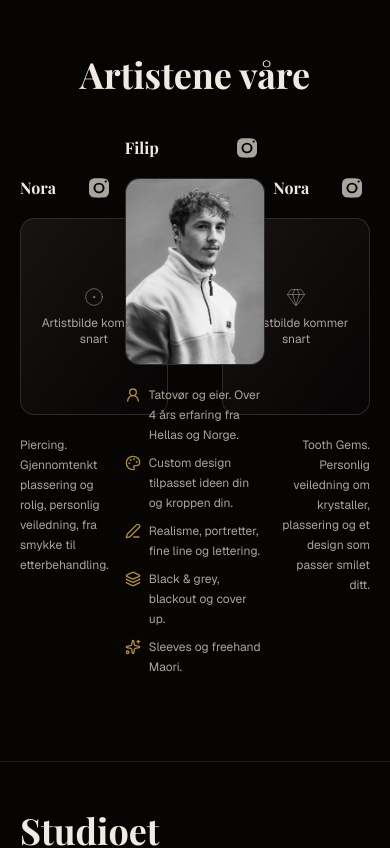
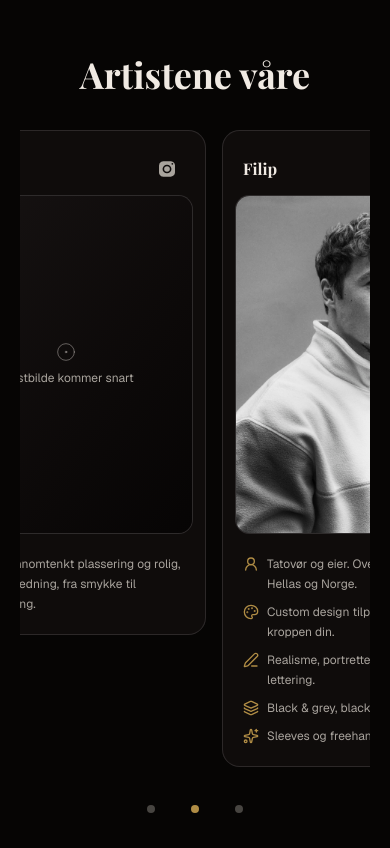
Before and after one commit to YmiaDKA/InfinityTattoo, a Next.js app: page / in a window 390 px wide. Shown: the part 1760-2608 px from the top of the page. Built offline with nearby package versions, Linux system fonts and the light colour scheme.

Commit message:
Add mobile artist carousel and studio Instagram links

```diff
--- a/src/app/page.tsx
+++ b/src/app/page.tsx
@@ -16,6 +16,7 @@ import {
 } from "lucide-react";
 
 import { InstagramPill } from "@/components/instagram-pill";
+import { ArtistCarousel } from "@/components/artist-carousel";
 import { ArtistProfileCard } from "@/components/artist-profile-card";
 import { LineworkBooking } from "@/components/linework-booking";
 import { HeroBackgroundVideo } from "@/components/hero-background-video";
@@ -719,11 +720,8 @@ export default function Home() {
           <h2 className="text-center font-display text-4xl font-bold sm:text-5xl">
             <LocalizedText en="Our artists" no="Artistene våre" />
           </h2>
-          <div
-            id="services"
-            className="grid scroll-mt-28 grid-cols-[minmax(0,1fr)_minmax(0,1.45fr)_minmax(0,1fr)] items-start gap-2 sm:gap-6 lg:gap-12"
-          >
-            <div className="pt-10 sm:pt-16">
+          <ArtistCarousel>
+            <div className="sm:pt-16">
               <ArtistProfileCard
                 name="Nora"
                 href="/piercing"
@@ -783,7 +781,7 @@ export default function Home() {
                 ))}
               </ul>
             </ArtistProfileCard>
-            <div className="pt-10 sm:pt-16">
+            <div className="sm:pt-16">
               <ArtistProfileCard
                 name="Nora"
                 href="/tooth-gems"
@@ -793,7 +791,7 @@ export default function Home() {
                 bioNo="Tooth Gems. Personlig veiledning om krystaller, plassering og et design som passer smilet ditt."
               />
             </div>
-          </div>
+          </ArtistCarousel>
         </div>
       </section>
 
--- /dev/null
+++ b/src/components/artist-carousel.tsx
@@ -0,0 +1,122 @@
+"use client";
+
+import {
+  Children,
+  type ReactNode,
+  useLayoutEffect,
+  useRef,
+  useState,
+} from "react";
+
+import { LocalizedText } from "@/components/localized-text";
+import { cn } from "@/lib/utils";
+
+const labels = [
+  { en: "Show piercing artist", no: "Vis piercing artist" },
+  { en: "Show Filip", no: "Vis Filip" },
+  { en: "Show Tooth Gems artist", no: "Vis Tooth Gems artist" },
+];
+
+export function ArtistCarousel({ children }: { children: ReactNode }) {
+  const trackRef = useRef<HTMLDivElement>(null);
+  const slideRefs = useRef<(HTMLDivElement | null)[]>([]);
+  const [active, setActive] = useState(1);
+
+  function centerSlide(index: number, smooth = true) {
+    const track = trackRef.current;
+    const slide = slideRefs.current[index];
+    if (!track || !slide) return;
+    const trackRect = track.getBoundingClientRect();
+    const slideRect = slide.getBoundingClientRect();
+    const left =
+      track.scrollLeft +
+      slideRect.left -
+      trackRect.left -
+      (track.clientWidth - slideRect.width) / 2;
+    track.scrollTo({
+      left,
+      behavior:
+        smooth && !window.matchMedia("(prefers-reduced-motion: reduce)").matches
+          ? "smooth"
+          : "instant",
+    });
+  }
+
+  useLayoutEffect(() => {
+    const mobile = window.matchMedia("(max-width: 639px)");
+    const reset = () => {
+      if (mobile.matches) {
+        centerSlide(1, false);
+        setActive(1);
+      }
+    };
+    reset();
+    mobile.addEventListener("change", reset);
+    return () => mobile.removeEventListener("change", reset);
+  }, []);
+
+  return (
+    <div id="services" className="scroll-mt-28">
+      <div
+        ref={trackRef}
+        className="flex snap-x snap-mandatory items-start overflow-x-auto overscroll-x-contain pb-1 [scrollbar-width:none] [&::-webkit-scrollbar]:hidden sm:grid sm:grid-cols-[minmax(0,1fr)_minmax(0,1.45fr)_minmax(0,1fr)] sm:gap-6 sm:overflow-visible lg:gap-12"
+        onScroll={() => {
+          const track = trackRef.current;
+          if (!track) return;
+          const rect = track.getBoundingClientRect();
+          const center = rect.left + track.clientWidth / 2;
+          let nearest = 0;
+          let distance = Infinity;
+          slideRefs.current.forEach((slide, index) => {
+            if (!slide) return;
+            const bounds = slide.getBoundingClientRect();
+            const next = Math.abs(bounds.left + bounds.width / 2 - center);
+            if (next < distance) {
+              nearest = index;
+              distance = next;
+            }
+          });
+          setActive(nearest);
+        }}
+      >
+        <div aria-hidden="true" className="shrink-0 basis-[10%] sm:hidden" />
+        {Children.toArray(children).map((child, index) => (
+          <div
+            key={index}
+            ref={(element) => {
+              slideRefs.current[index] = element;
+            }}
+            className="mr-4 min-w-0 shrink-0 basis-[80%] snap-center last:mr-0 sm:mr-0 sm:basis-auto [&:nth-last-child(2)]:mr-0"
+          >
+            {child}
+          </div>
+        ))}
+        <div aria-hidden="true" className="shrink-0 basis-[10%] sm:hidden" />
+      </div>
+      <div className="mt-4 flex justify-center sm:hidden">
+        {labels.map((label, index) => (
+          <button
+            key={label.en}
+            type="button"
+            aria-current={active === index ? "true" : undefined}
+            onClick={() => centerSlide(index)}
+            className="flex size-11 touch-manipulation items-center justify-center rounded-full focus-visible:outline-2 focus-visible:outline-ring"
+          >
+            <span
+              aria-hidden="true"
+              className={cn(
+                "size-2 rounded-full",
+                active === index
+                  ? "bg-[color:var(--studio-gold)]"
+                  : "bg-muted-foreground/40",
+              )}
+            />
+            <span className="sr-only">
+              <LocalizedText en={label.en} no={label.no} />
+            </span>
+          </button>
+        ))}
+      </div>
+    </div>
+  );
+}
--- a/src/components/artist-profile-card.tsx
+++ b/src/components/artist-profile-card.tsx
@@ -29,14 +29,17 @@ export function ArtistProfileCard({
   icon: Icon,
   large = false,
   side,
-  instagramHref,
+  instagramHref = "https://www.instagram.com/infinitytattoo.lorenskog/",
   children,
 }: ArtistProfileCardProps) {
   return (
     <article
-      className={cn("flex min-w-0 flex-col", large && "w-full max-w-96")}
+      className={cn(
+        "flex min-w-0 flex-col rounded-3xl border border-border bg-card/80 p-3 sm:rounded-none sm:border-0 sm:bg-transparent sm:p-0",
+        large && "w-full sm:max-w-96",
+      )}
     >
-      <div className="relative z-30 mb-3 flex min-h-9 items-center justify-between gap-1">
+      <div className="relative z-30 mb-2 mt-2 flex min-h-9 items-center justify-between gap-1 px-2 sm:px-3">
         <h3 className="font-display text-base font-bold text-foreground sm:text-2xl">
           {name}
         </h3>
@@ -48,11 +51,11 @@ export function ArtistProfileCard({
             aria-label={`${name} Instagram`}
             className="flex size-9 shrink-0 items-center justify-center rounded-full text-muted-foreground transition-colors hover:text-foreground focus-visible:outline-2 focus-visible:outline-ring"
           >
-            <InstagramIcon aria-hidden="true" className="size-5" />
+            <InstagramIcon aria-hidden="true" className="size-4" />
           </a>
         ) : (
           <span className="flex size-9 shrink-0 items-center justify-center text-muted-foreground">
-            <InstagramIcon aria-hidden="true" className="size-5" />
+            <InstagramIcon aria-hidden="true" className="size-4" />
             <span className="sr-only">
               <LocalizedText
                 en="Instagram profile coming soon"
@@ -64,9 +67,9 @@ export function ArtistProfileCard({
       </div>
       <div
         className={cn(
-          "relative aspect-[3/4] shrink-0 overflow-hidden rounded-2xl border border-border bg-card sm:rounded-[2rem]",
+          "relative aspect-[3/4] w-full shrink-0 overflow-hidden rounded-2xl border border-border bg-card sm:rounded-[2rem]",
           large && "z-20",
-          side && "w-[calc(100%+clamp(0px,calc((900px-100vw)*0.1),52px))]",
+          side && "sm:w-[calc(100%+clamp(0px,calc((900px-100vw)*0.1),52px))]",
           side === "right" && "self-end",
         )}
       >
@@ -101,7 +104,7 @@ export function ArtistProfileCard({
       </div>
       <div
         className={cn(
-          "relative z-30 flex min-w-0 flex-col gap-2 pb-1 pt-5",
+          "relative z-30 flex min-w-0 flex-col gap-2 px-2 pb-2 pt-5 sm:px-0 sm:pb-1",
           side === "right" && "text-right",
         )}
       >
```
